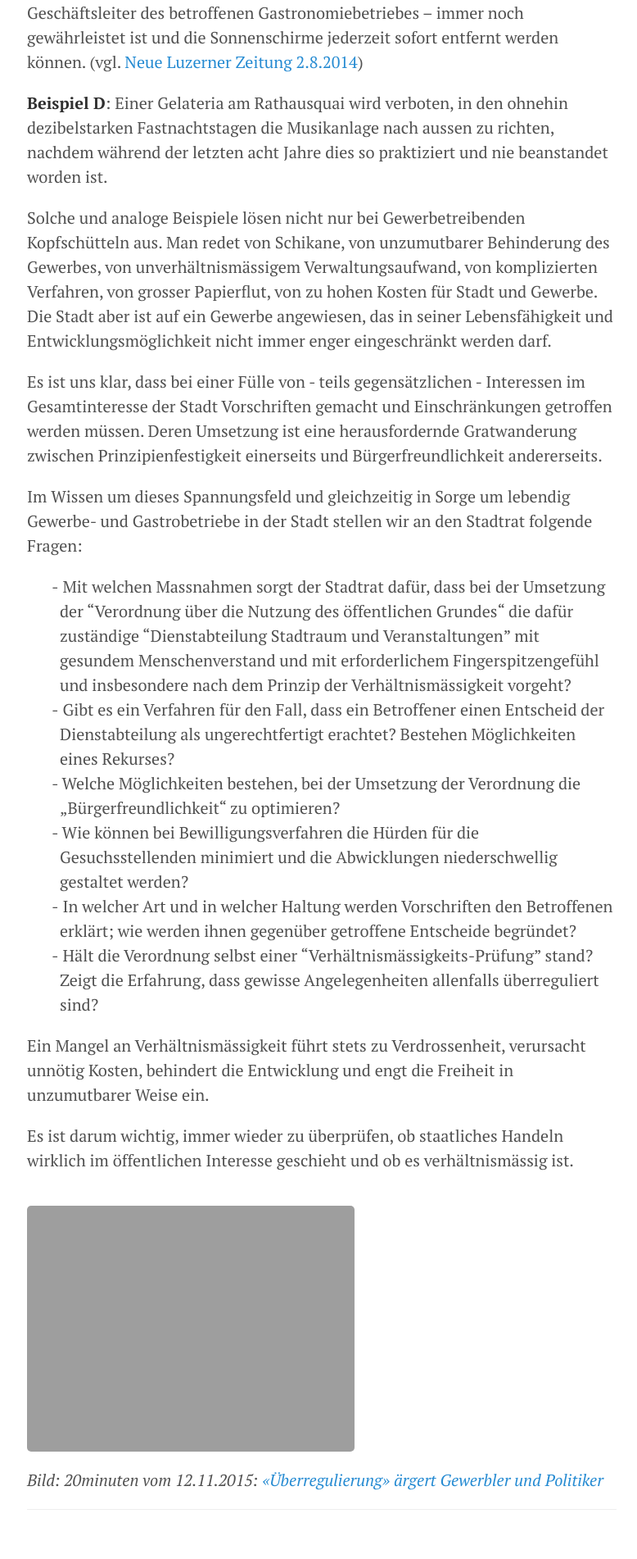
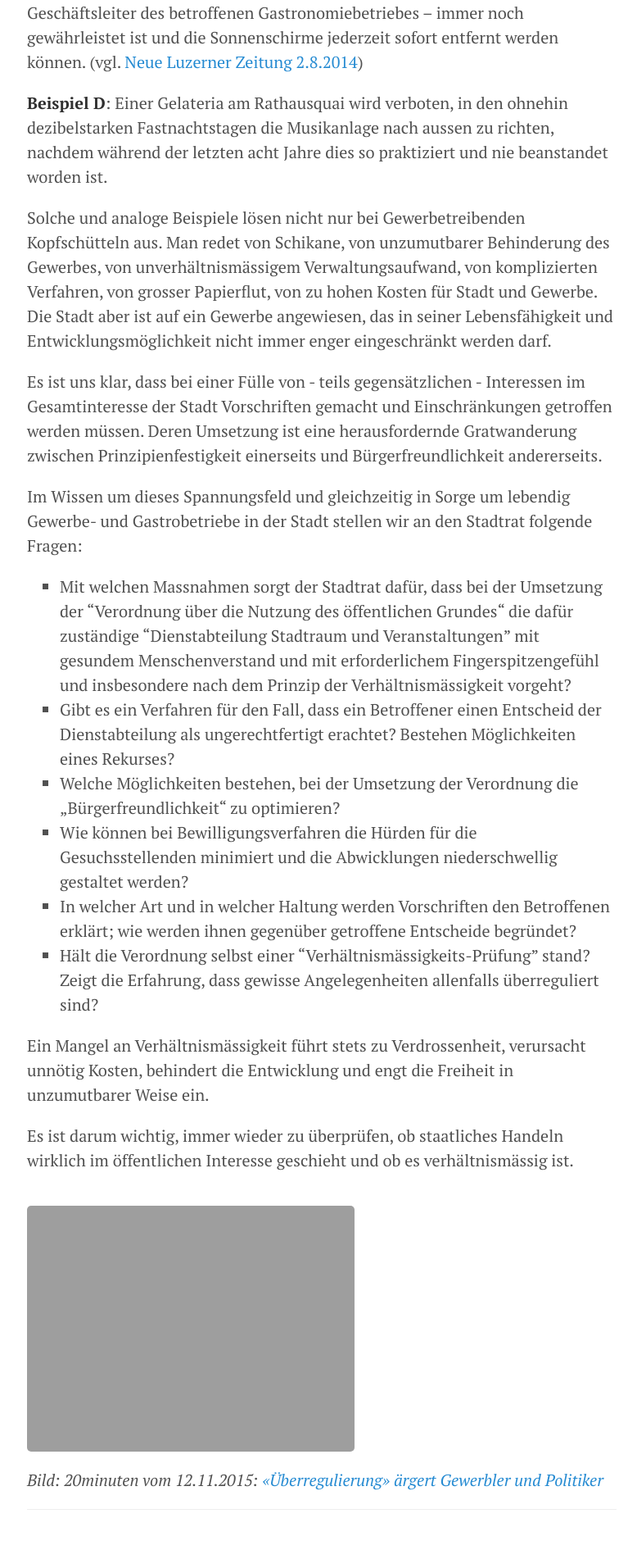
Before and after one commit to freinhard/freinhard.github.io, a Jekyll site: the page built from index.html, in a window 1280 px wide. Shown: the part 1234-3136 px from the top of the page at 82% size, without its empty margins (247-1025 px from the left). Built offline with Jekyll 4.4.1, drawn with Linux system fonts in a browser that asks for light colours; the list of posts is cut into pages by our own code; comment, search, counter and statistics services are not loaded.

Commit message:
List style type

```diff
--- a/public/css/custom.css
+++ b/public/css/custom.css
@@ -34,9 +34,7 @@ h1, h2, h3 {font-weight: bold}
 
 h2 {margin-top: 1.5rem}
 
-ul {list-style-type: none;}
-ul li:before{ content:"-"; position:relative; left:-5px;}
-ul li{ text-indent:-5px; }
+ul {list-style-type: square;}
 
 .post {
     border-bottom: 1px solid #eee;
```
